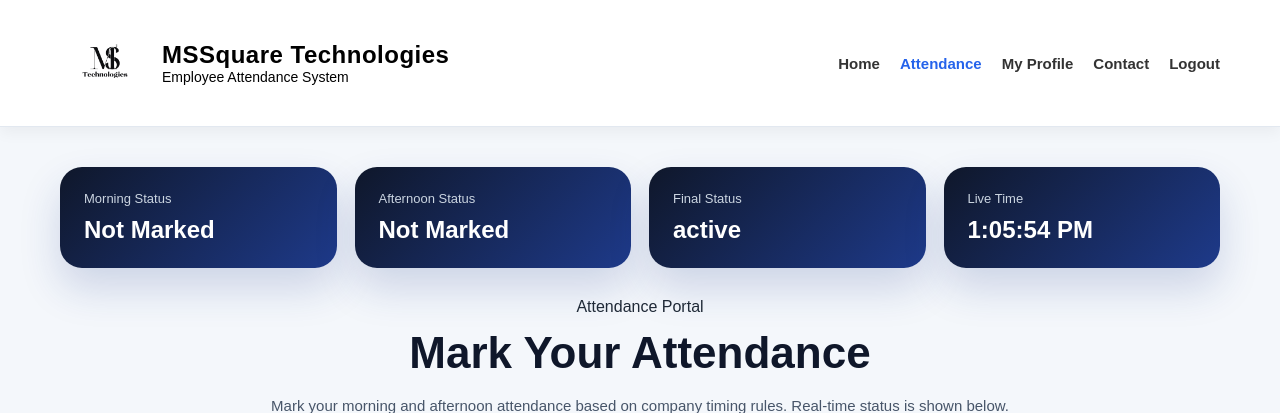
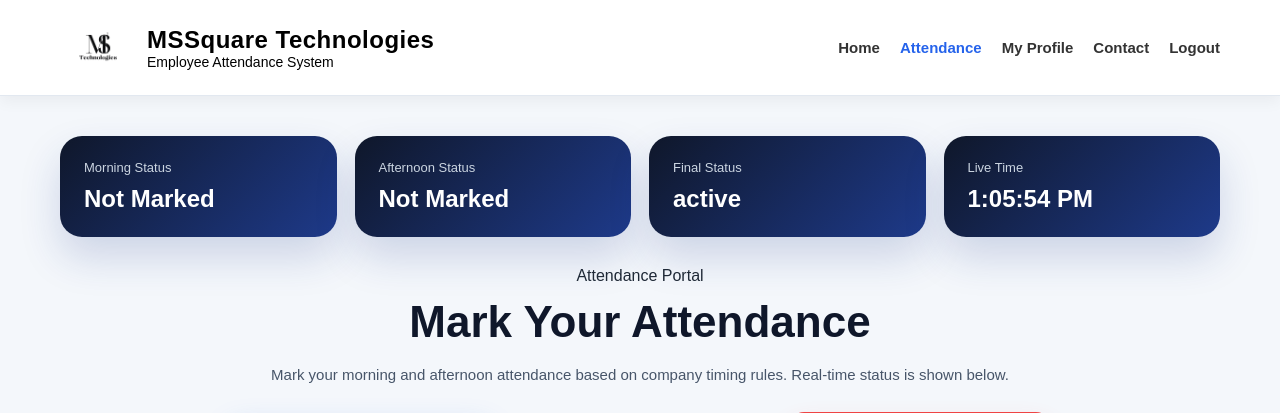
Before and after one commit to satyasriaryadeepak/mssattendance, a Flask app: template templates/attendance.html in a window 1280 px wide. Shown: the top 413 px of the page. Run offline with Flask 3, Linux system fonts and the light colour scheme; the template is opened without the code that fills it: most values are stand-ins (such as "Sample title", 1, 10 or a date in 2020).

Commit message:
fix header

```diff
--- a/static/css/style.css
+++ b/static/css/style.css
@@ -24,7 +24,7 @@ body{
 header{
     background:#fff;
     color:#000;
-    padding:16px 40px;
+    padding:8px 40px;
     display:flex;
     justify-content:space-between;
     align-items:center;
@@ -690,8 +690,8 @@ footer{
 }
 
 .brand-logo{
-    width:90px;
-    height:90px;
+    width:70px;
+    height:70px;
     border-radius:14px;
     background:none;
     display:flex;
@@ -1063,8 +1063,8 @@ footer{
 }
 
 .logo-badge {
-    width: 90px;
-    height: 90px;
+    width: 70px;
+    height: 70px;
     background: none;
     color: #2563eb;
     border-radius: 10px;
@@ -1691,7 +1691,7 @@ background:#f4f7fb;
 display:flex;
 justify-content:space-between;
 align-items:center;
-padding:18px 60px;
+padding:10px 60px;
 background:white;
 box-shadow:0 5px 15px rgba(0,0,0,0.05);
 color: #000;
@@ -1714,8 +1714,8 @@ gap:12px;
 }
 
 .logo-badge{
-width:90px;
-height:90px;
+width:75px;
+height:75px;
 border-radius:10px;
 background:none;
 color:white;
```
